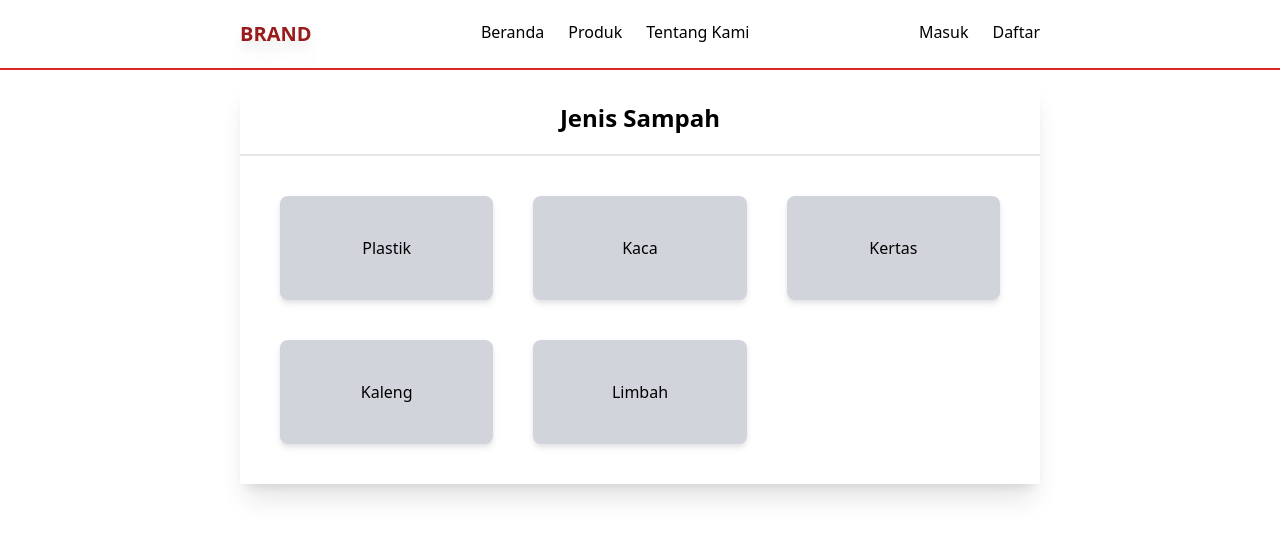
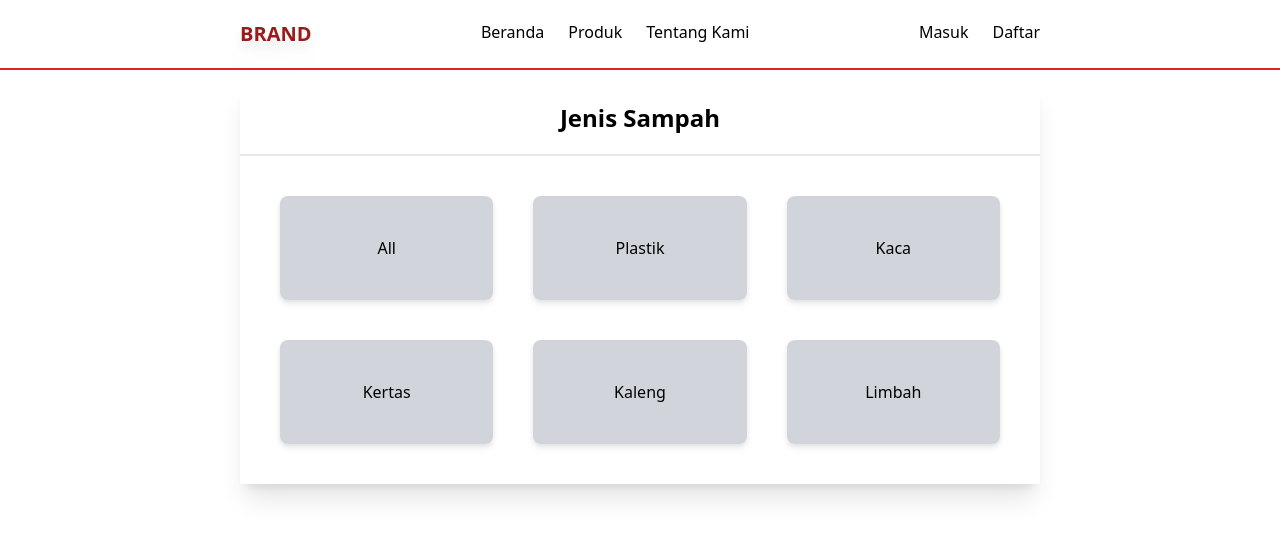
Before and after one commit to rayyalfawazy/pkm-client-side, a React (Create React App) app: page /sampah in a window 1280 px wide. Shown: the top 538 px of the page. Built offline with nearby package versions, Linux system fonts and the light colour scheme.

Commit message:
Jenis Sampah ad "All"

```diff
--- a/src/Contents/Sampah dan Produk/JenisSampah.js
+++ b/src/Contents/Sampah dan Produk/JenisSampah.js
@@ -14,6 +14,7 @@ function JenisSampah() {
                 <h1 className='p-5 text-center text-2xl font-semibold'>Jenis Sampah</h1>
                 <div className='border-b-2'></div>
                 <ul className='p-10 grid grid-cols-3 gap-10'>
+                    <li className='bg-gray-300 py-10 text-center rounded-lg drop-shadow-md hover:drop-shadow-xl duration-150'><a href='/sampah/all'>All</a></li>
                     <li className='bg-gray-300 py-10 text-center rounded-lg drop-shadow-md hover:drop-shadow-xl duration-150'><a href='/sampah/plastik'>Plastik</a></li>
                     <li className='bg-gray-300 py-10 text-center rounded-lg drop-shadow-md hover:drop-shadow-xl duration-150'><a href='/sampah/kaca'>Kaca</a></li>
                     <li className='bg-gray-300 py-10 text-center rounded-lg drop-shadow-md hover:drop-shadow-xl duration-150'><a href='/sampah/kertas'>Kertas</a></li>
```
